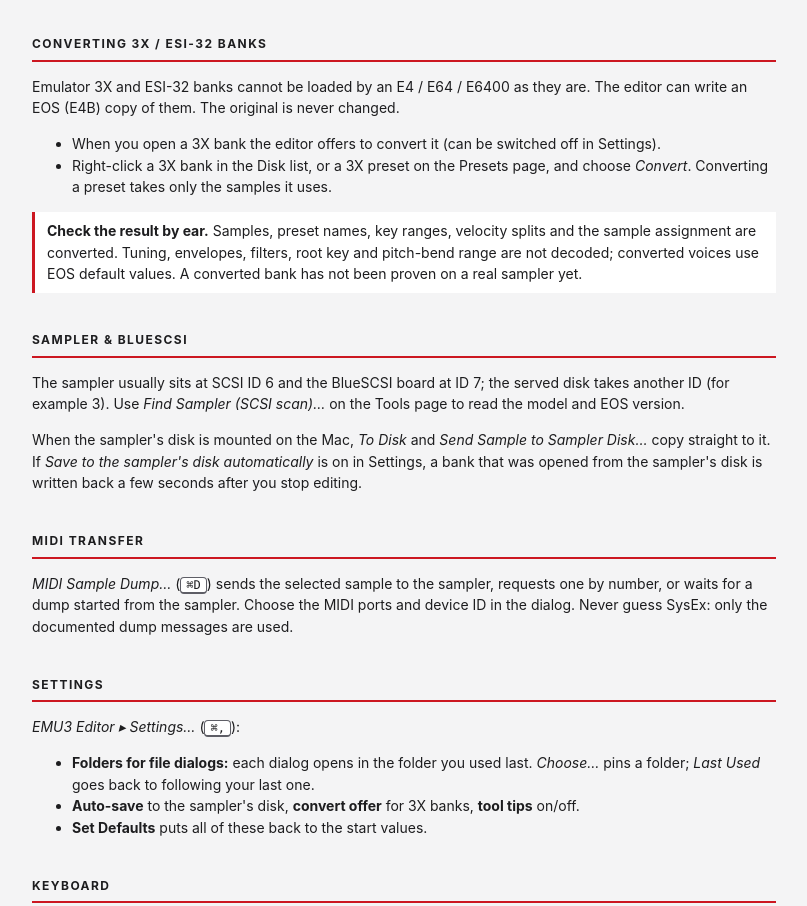
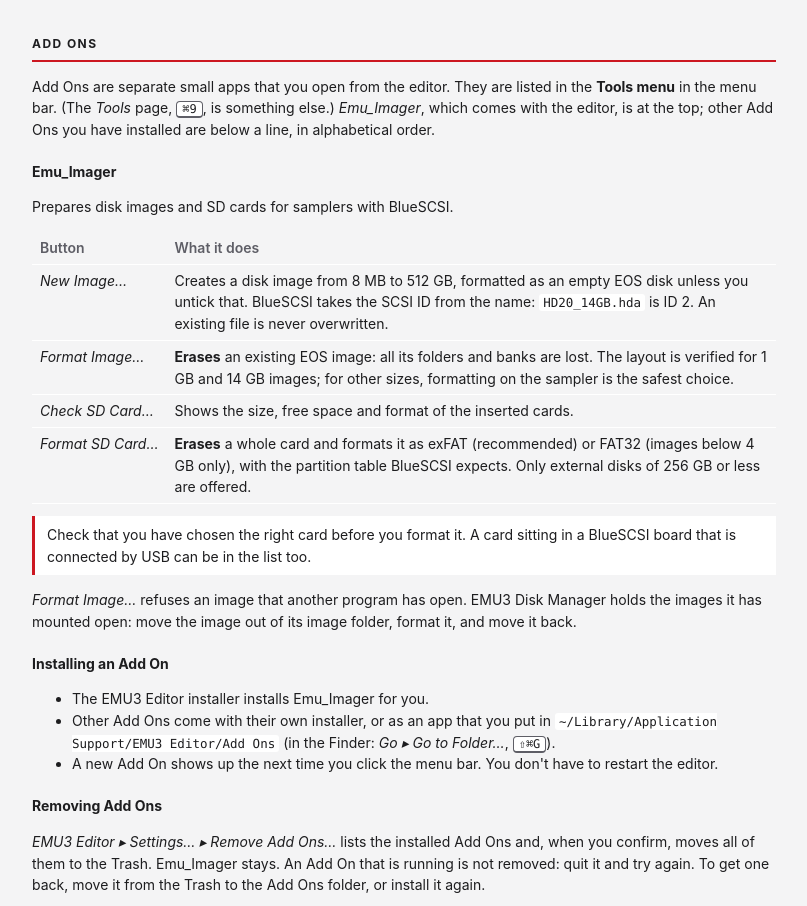
Before and after one commit to Mistahbrock/EMU3-Editor, a plain HTML site: page Resources/Help/index.html in a window 1280 px wide. Shown: the part 1660-2566 px from the top of the page, without its empty margins (236-1043 px from the left). Drawn offline with Linux system fonts and the light colour scheme.

Commit message:
Add Ons with Emu_Imager, installer, preset player, help
- Tools menu lists the apps in the Add Ons folder, Emu_Imager first
- Settings > Remove Add Ons... moves the other Add Ons to the Trash
- Help: new Add Ons section and troubleshooting entry
- Installer/build-installer.sh installs EMU3 Editor and Emu_Imager for the
  current user and moves older copies to the Trash first
- Presets: the on-screen keyboard and a MIDI keyboard play the whole preset
  (EDPresetPlayer); more graphs on the parameter pages
- Structure list menu: Save as Bank on Sampler Disk; About item in the app menu
- Sign with an Apple Development certificate

Co-Authored-By: Claude Sonnet 5.5 <noreply@anthropic.com>

```diff
--- a/Resources/Help/index.html
+++ b/Resources/Help/index.html
@@ -34,6 +34,7 @@ th{color:var(--dim);font-weight:600}
 <a href="#samples">Samples</a>
 <a href="#presets">Presets</a>
 <a href="#tools">Tools</a>
+<a href="#addons">Add Ons</a>
 <a href="#convert">Converting 3X banks</a>
 <a href="#sampler">Sampler &amp; BlueSCSI</a>
 <a href="#midi">MIDI transfer</a>
@@ -102,6 +103,31 @@ th{color:var(--dim);font-weight:600}
 <li><b>Mounts:</b> the disks that are mounted now. Double-click one to open it.</li>
 </ul>
 
+<h2 id="addons">Add Ons</h2>
+<p>Add Ons are separate small apps that you open from the editor. They are listed in the <b>Tools menu</b> in the menu bar. (The <i>Tools</i> page, <kbd>⌘9</kbd>, is something else.) <i>Emu_Imager</i>, which comes with the editor, is at the top; other Add Ons you have installed are below a line, in alphabetical order.</p>
+
+<h3>Emu_Imager</h3>
+<p>Prepares disk images and SD cards for samplers with BlueSCSI.</p>
+<table>
+<tr><th>Button</th><th>What it does</th></tr>
+<tr><td style="white-space:nowrap"><i>New Image…</i></td><td>Creates a disk image from 8 MB to 512 GB, formatted as an empty EOS disk unless you untick that. BlueSCSI takes the SCSI ID from the name: <code>HD20_14GB.hda</code> is ID 2. An existing file is never overwritten.</td></tr>
+<tr><td style="white-space:nowrap"><i>Format Image…</i></td><td><b>Erases</b> an existing EOS image: all its folders and banks are lost. The layout is verified for 1 GB and 14 GB images; for other sizes, formatting on the sampler is the safest choice.</td></tr>
+<tr><td style="white-space:nowrap"><i>Check SD Card…</i></td><td>Shows the size, free space and format of the inserted cards.</td></tr>
+<tr><td style="white-space:nowrap"><i>Format SD Card…</i></td><td><b>Erases</b> a whole card and formats it as exFAT (recommended) or FAT32 (images below 4 GB only), with the partition table BlueSCSI expects. Only external disks of 256 GB or less are offered.</td></tr>
+</table>
+<div class="note">Check that you have chosen the right card before you format it. A card sitting in a BlueSCSI board that is connected by USB can be in the list too.</div>
+<p><i>Format Image…</i> refuses an image that another program has open. EMU3 Disk Manager holds the images it has mounted open: move the image out of its image folder, format it, and move it back.</p>
+
+<h3>Installing an Add On</h3>
+<ul>
+<li>The EMU3 Editor installer installs Emu_Imager for you.</li>
+<li>Other Add Ons come with their own installer, or as an app that you put in <code>~/Library/Application Support/EMU3 Editor/Add Ons</code> (in the Finder: <i>Go ▸ Go to Folder…</i>, <kbd>⇧⌘G</kbd>).</li>
+<li>A new Add On shows up the next time you click the menu bar. You don't have to restart the editor.</li>
+</ul>
+
+<h3>Removing Add Ons</h3>
+<p><i>EMU3 Editor ▸ Settings… ▸ Remove Add Ons…</i> lists the installed Add Ons and, when you confirm, moves all of them to the Trash. Emu_Imager stays. An Add On that is running is not removed: quit it and try again. To get one back, move it from the Trash to the Add Ons folder, or install it again.</p>
+
 <h2 id="convert">Converting 3X / ESI-32 banks</h2>
 <p>Emulator 3X and ESI-32 banks cannot be loaded by an E4 / E64 / E6400 as they are. The editor can write an EOS (E4B) copy of them. The original is never changed.</p>
 <ul>
@@ -123,6 +149,7 @@ th{color:var(--dim);font-weight:600}
 <li><b>Folders for file dialogs:</b> each dialog opens in the folder you used last. <i>Choose…</i> pins a folder; <i>Last Used</i> goes back to following your last one.</li>
 <li><b>Auto-save</b> to the sampler's disk, <b>convert offer</b> for 3X banks, <b>tool tips</b> on/off.</li>
 <li><b>Set Defaults</b> puts all of these back to the start values.</li>
+<li><b>Remove Add Ons…</b> moves the installed Add Ons to the Trash, after asking. Emu_Imager comes with the editor and stays (see <a href="#addons">Add Ons</a>).</li>
 </ul>
 
 <h2 id="keys">Keyboard</h2>
@@ -149,6 +176,8 @@ th{color:var(--dim);font-weight:600}
 <h2 id="trouble">Troubleshooting</h2>
 <h3>The sampler does not see my disk</h3>
 <p>Check the SCSI IDs: sampler 6, board 7, disk not equal to either. Run <i>Find Sampler</i> and check the USB cable to the board.</p>
+<h3>An Add On is not in the Tools menu</h3>
+<p>It has to be an app in the Add Ons folder (see <a href="#addons">Add Ons</a>). If Emu_Imager is missing, run the EMU3 Editor installer again.</p>
 <h3>A bank will not open</h3>
 <p>Only EOS (E4B) and Emulator 3X / ESI-32 v3 banks are read. Original Emulator III banks are not supported yet.</p>
 <h3>A converted bank sounds wrong</h3>
```
Also changed, not shown: 18 other files.
